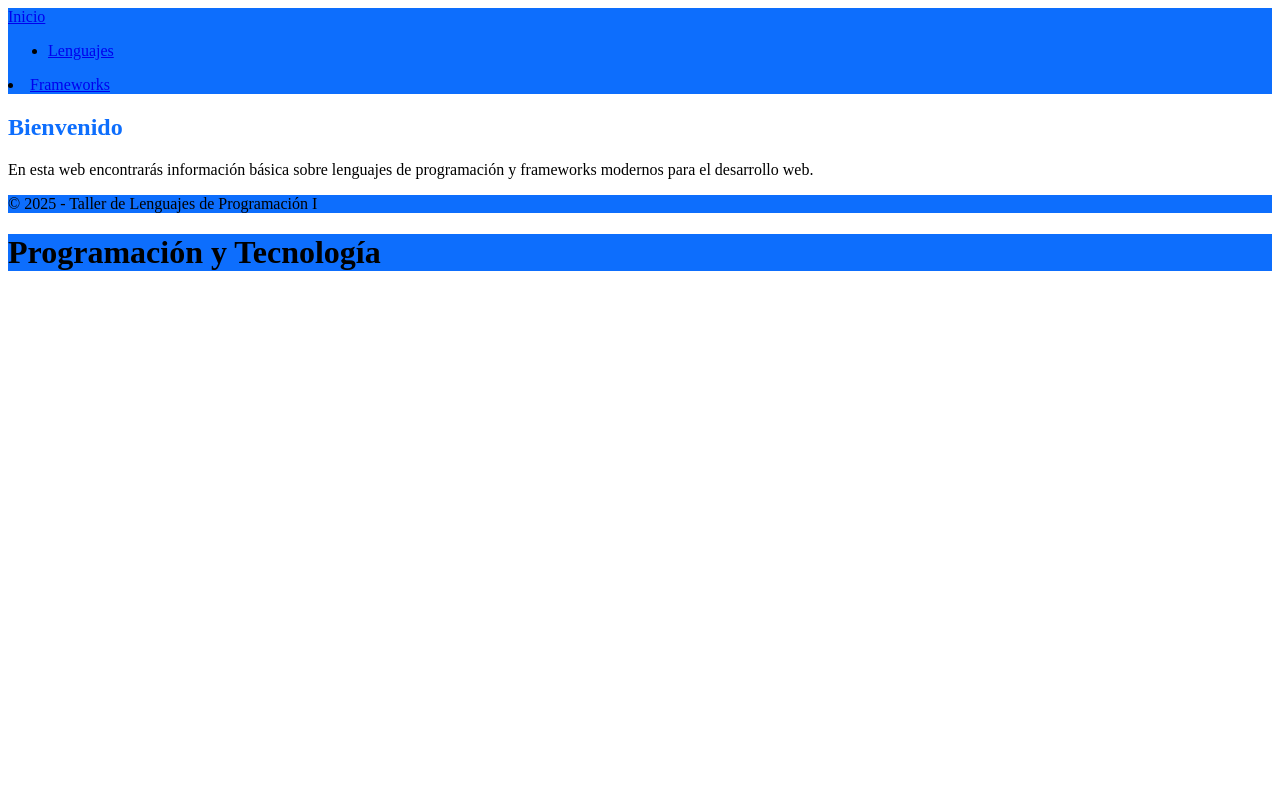
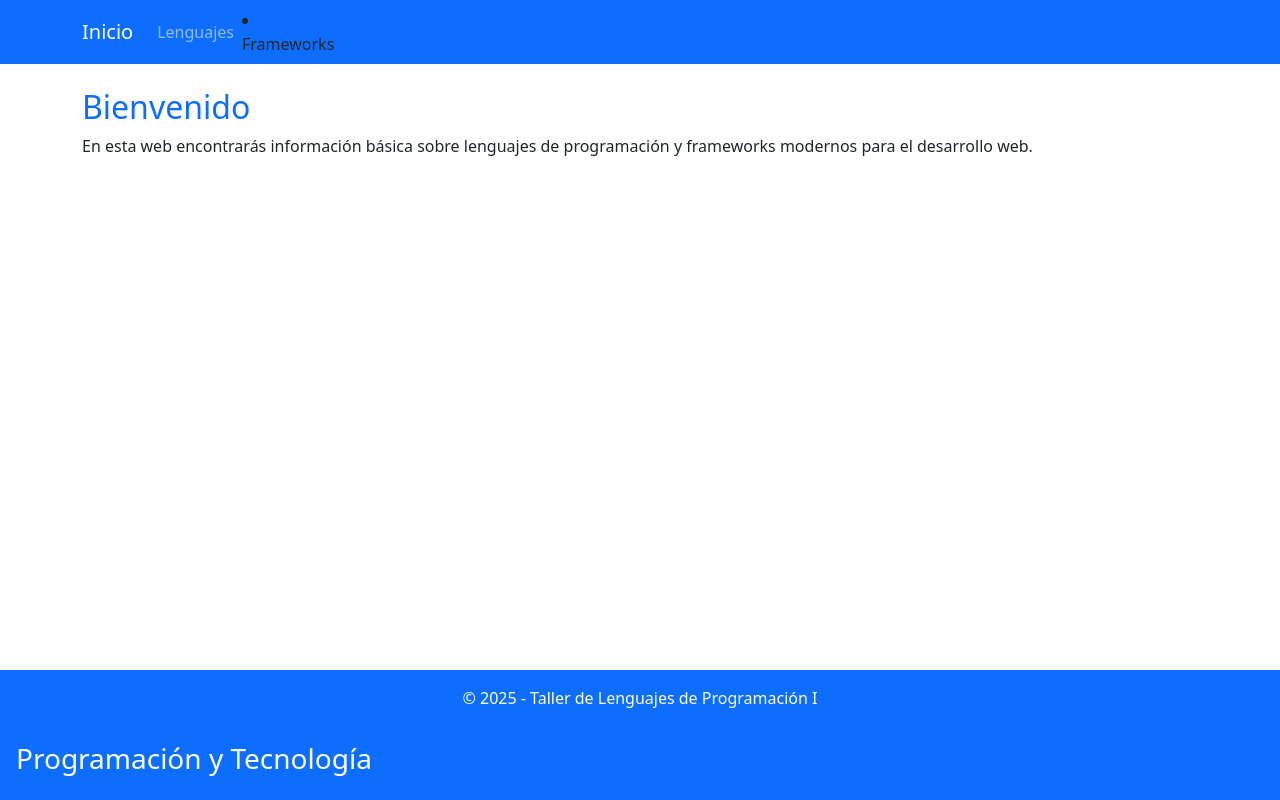
Before and after one commit to selebrittz/recuperatorio-primer-parcial-britez-selena, a plain HTML site: page index.html in a window 1280 px wide. Drawn offline with nearby package versions, Linux system fonts and the light colour scheme.

Commit message:
en la carpeta index.html me asegure de usar la ultima version de bootstrap y de conectar bien la carpeta assets/css correspondiente al index

```diff
--- a/index.html
+++ b/index.html
@@ -4,11 +4,10 @@
     <meta charset="UTF-8" />
     <meta name="viewport" content="width=device-width, initial-scale=1.0" />
     <title>Inicio | Programación</title>
-    <link href="https://cdn.jsdelivr.net/npm/bootstrap@5.3.7/dist/css/bootstrap.min.css"
+    <link href="https://cdn.jsdelivr.net/npm/bootstrap@5.3.7/dist/css/bootstrap.min.css" rel="stylesheet" integrity="sha384-LN+7fdVzj6u52u30Kp6M/trliBMCMKTyK833zpbD+pXdCLuTusPj697FH4R/5mcr" crossorigin="anonymous">
+    <link href="assets/css/index.css" rel="stylesheet"/>
+  </head>
 
-    />
-    <link rel="stylesheet" href="assets/css/index.css" />
-  </head>
   <body class="d-flex flex-column min-vh-100">
     <nav class="navbar navbar-expand-lg navbar-dark bg-primary">
       <div class="container">
@@ -44,5 +43,6 @@
       <div class="container"></div>
       <h1 class="h3">Programación y Tecnología</h1>
     </header>
+    <script src="https://cdn.jsdelivr.net/npm/bootstrap@5.3.7/dist/js/bootstrap.bundle.min.js" integrity="sha384-ndDqU0Gzau9qJ1lfW4pNLlhNTkCfHzAVBReH9diLvGRem5+R9g2FzA8ZGN954O5Q" crossorigin="anonymous"></script>
   </body>
 </html>
```
